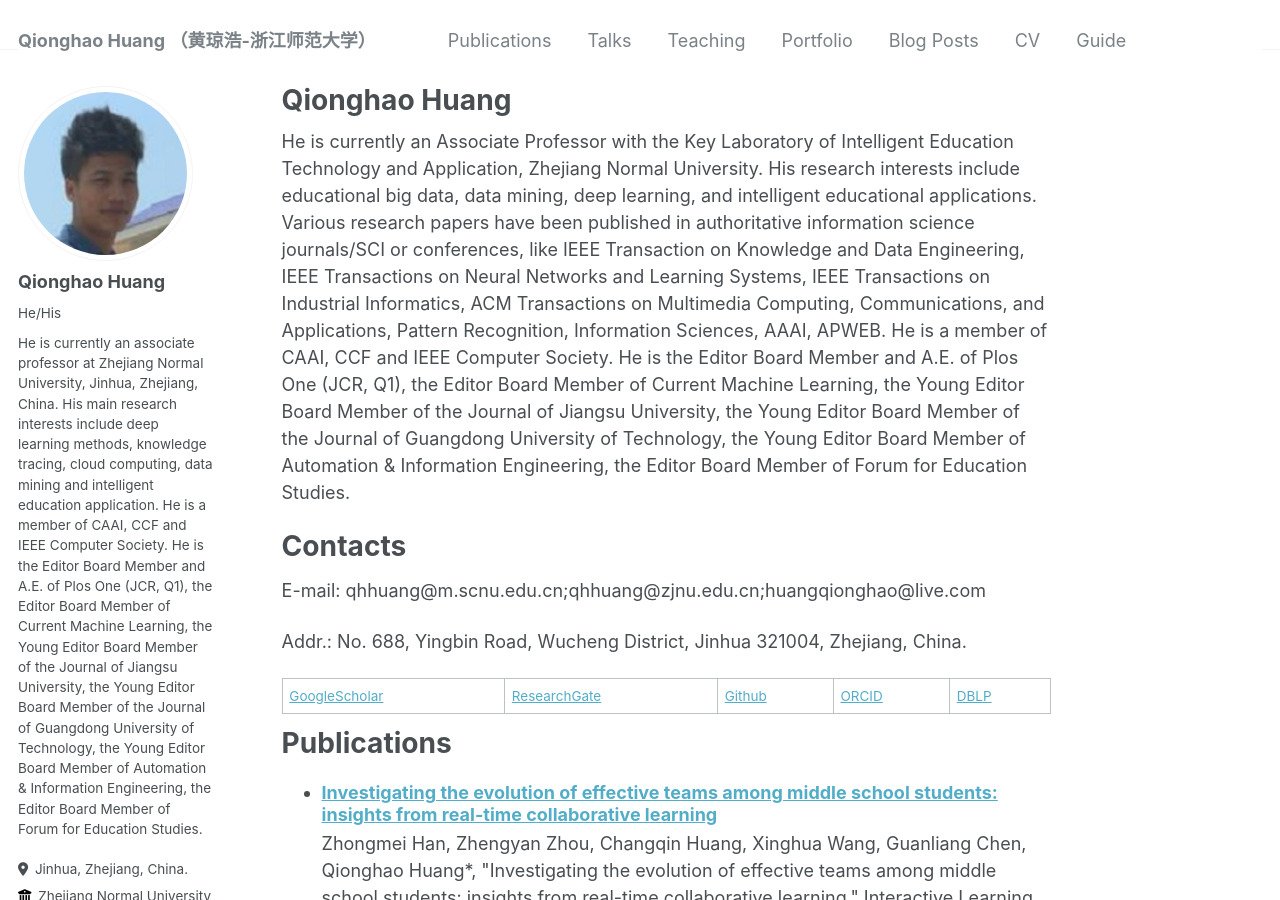
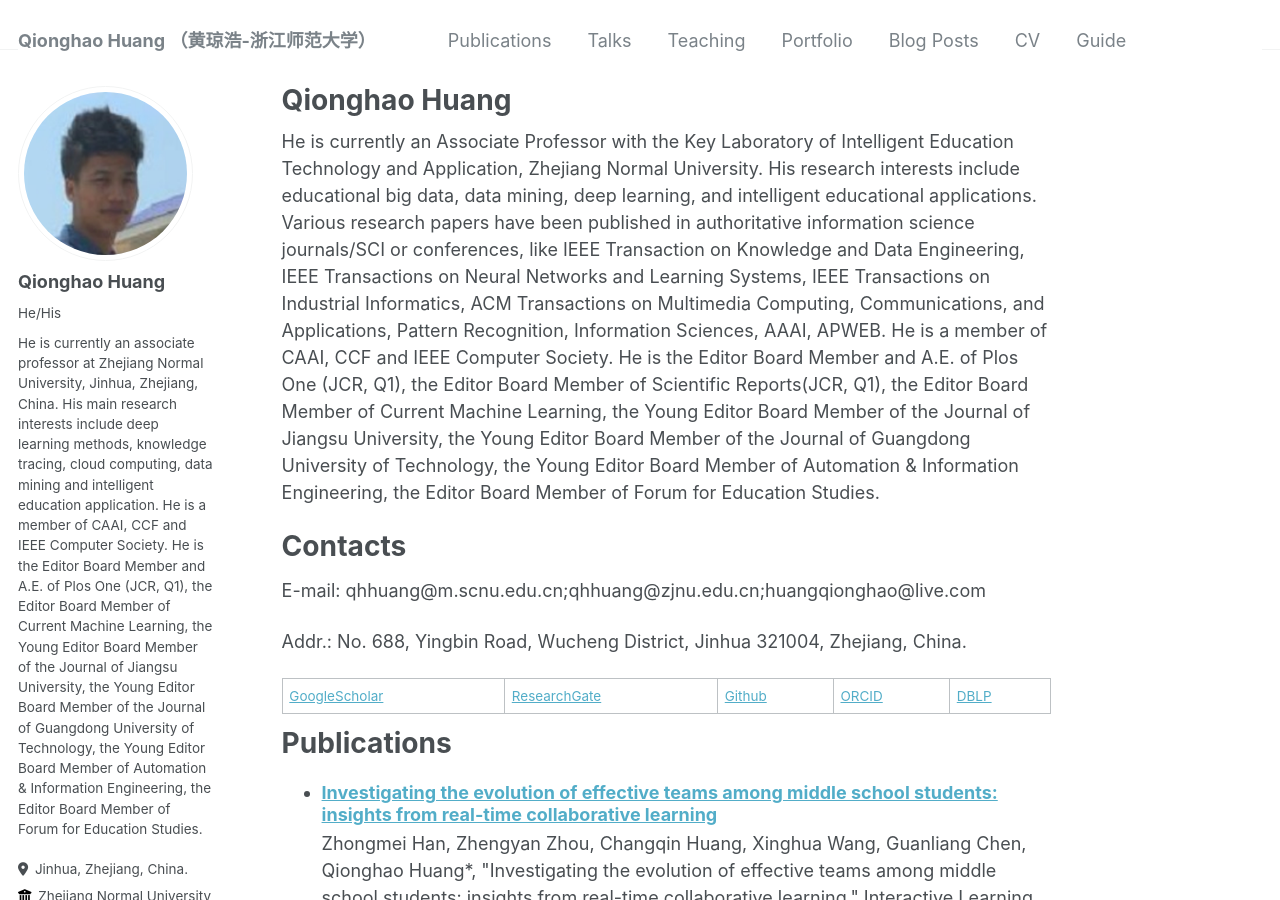
Before and after one commit to qhhuang-ai/qhhuang-ai.github.io, a Jekyll site: the page built from _pages/about.md, in a window 1280 px wide and 900 px high. Built offline with Jekyll 4.4.1, drawn with Linux system fonts in a browser that asks for light colours; some web fonts are replaced; a script that is not in the unit is left out; comment, search, counter and statistics services are not loaded.

Commit message:
update CV!

```diff
--- a/_pages/about.md
+++ b/_pages/about.md
@@ -17,6 +17,7 @@ IEEE Transactions on Industrial Informatics, ACM Transactions on Multimedia Comp
 Pattern Recognition, Information Sciences, AAAI, APWEB.
 He is a member of CAAI, CCF and IEEE Computer Society.
 He is the Editor Board Member and A.E. of Plos One (JCR, Q1),
+the Editor Board Member of Scientific Reports(JCR, Q1),
 the Editor Board Member of Current Machine Learning,
 the Young Editor Board Member of the Journal of Jiangsu University,
 the Young Editor Board Member of the Journal of Guangdong University of Technology,
```
